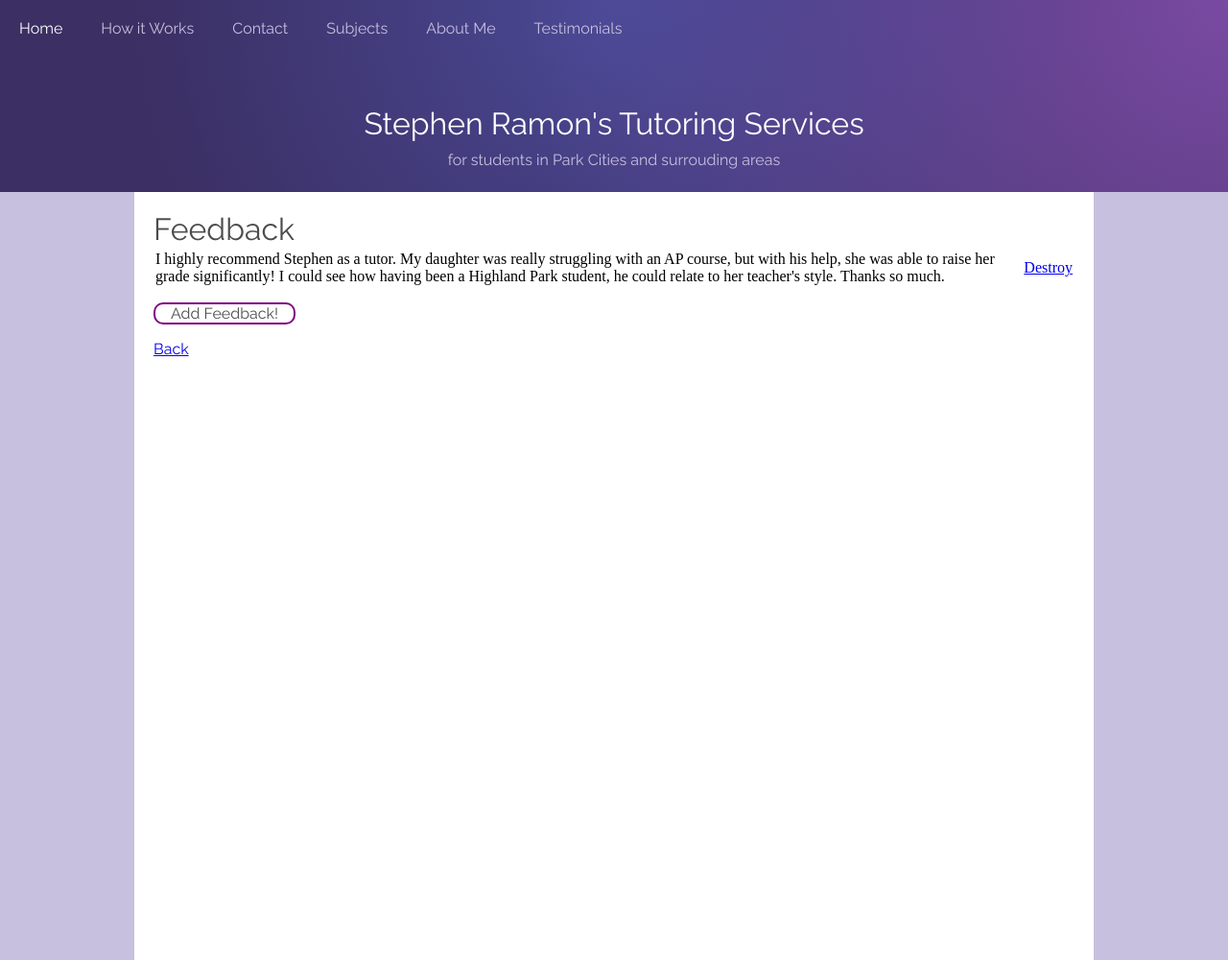
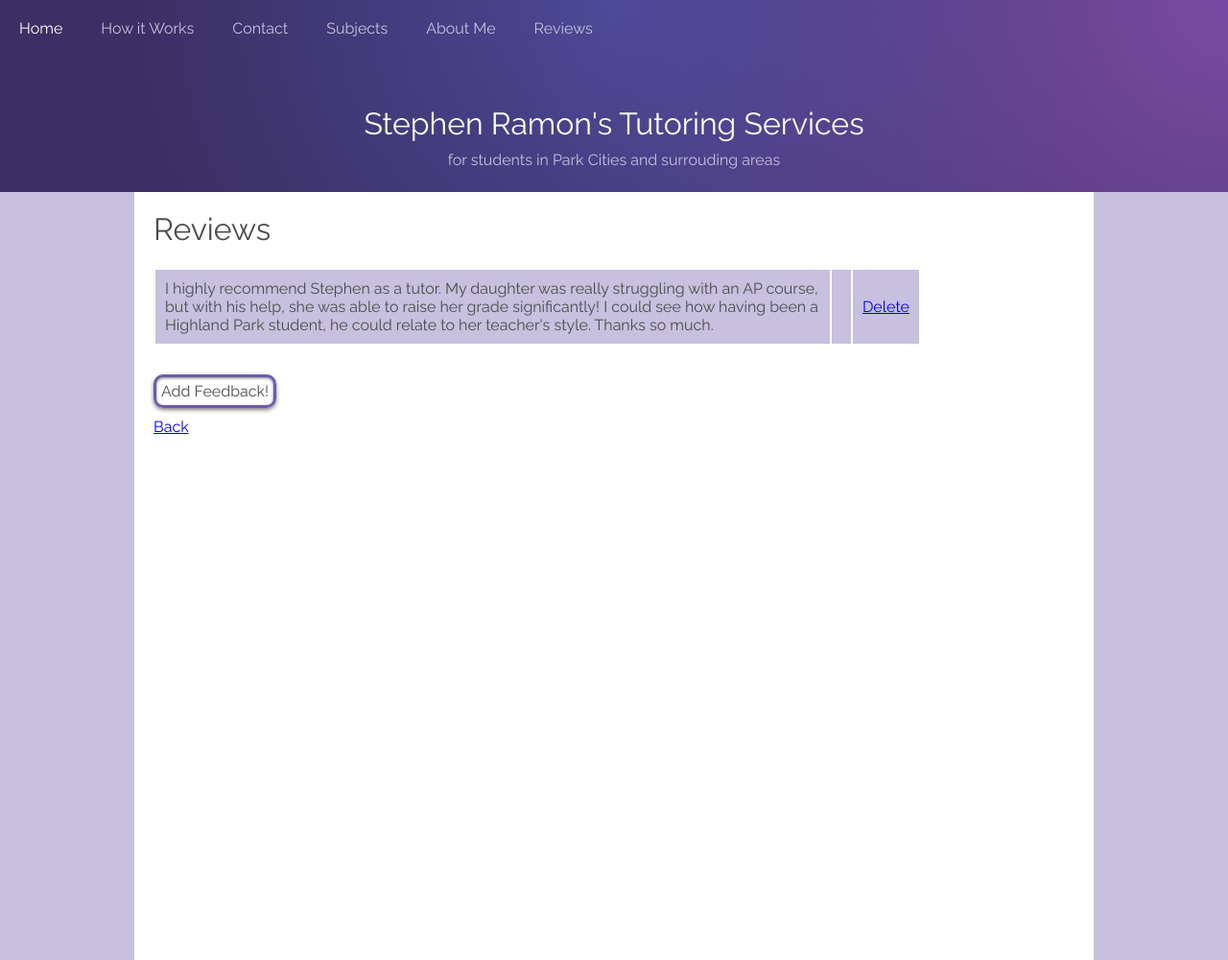
Before and after one commit to mpieces/stephens-tutoring-final, a Rails app: page /testimonials in a window 1280 px wide. Shown: the whole page at 96% size. Run offline with Rails 7, Linux system fonts and the light colour scheme; data comes from the database, SQL or seed files in the repository; style sheets or scripts are compiled from the project's sources; some libraries are stand-ins or nearby versions.

Commit message:
Add css styling to reviews table

```diff
--- a/app/assets/stylesheets/application.css.scss
+++ b/app/assets/stylesheets/application.css.scss
@@ -140,7 +140,7 @@
 }
 
 
-ul, li, p {
+ul, li, p, td {
   font-family: "Raleway", sans-serif;
   color: #4c4c4c;
   font-weight: lighter;
@@ -211,6 +211,10 @@
   padding-top: 20px;
   width: 250px;
   text-align: center;
+}
+
+#howitworks ul {
+  list-style-type: square;
 }
 
 #howitworks li {
@@ -315,6 +319,7 @@
   cursor: auto;
   border-radius: 10px;
 }
+
 .button {
  font-size: 1rem;
   padding-left: 1rem;
@@ -324,19 +329,25 @@
   font-weight: lighter;
   cursor: auto;
   border-radius: 10px;
-  border: 2px solid purple;
+  border: 3px solid #6e5baa;
   text-decoration: none;
-
+  padding: 5px;
+  box-shadow: 0px 2px 4px 0px rgba(0,0,0,0.50), inset 0px 1px 3px 0px rgba(0,0,0,0.50);
 }
 
-#error_explanation {
-  color: red;
-  ul {
-    color: red;
-    margin: 0 0 30px 0;
-    list-style-type: none;
-  }
+.button:hover {
+  background: #3b2f63;
+  color: white;
 }
+
+// #error_explanation {
+//   color: red;
+//   ul {
+//     color: red;
+//     margin: 0 0 30px 0;
+//     list-style-type: none;
+//   }
+// }
 
 
 .alert-alert-success {
@@ -364,3 +375,22 @@
     border-bottom: 1px solid gray;
   }
 }
+
+// REVIEWS PAGE:
+#reviews table {
+  margin-top: 20px;
+  margin-bottom: 20px;
+  width: 800px;
+}
+
+#reviews td {
+  padding: 10px;
+}
+
+#reviews td.name {
+  text-align: right;
+}
+
+.list_line_odd {
+  background-color: #c7c0de;
+}
--- a/app/controllers/testimonials_controller.rb
+++ b/app/controllers/testimonials_controller.rb
@@ -1,6 +1,9 @@
 class TestimonialsController < ApplicationController
+
+  include SessionsHelper
   # before_action :set_testimonial, only: [:show, :edit, :update, :destroy]
-
+  # before_action :admin_user, only: :destroy
+  # before_action :signed_in_user, only: [:index, :new, :create]
   # GET /testimonials
   # GET /testimonials.json
   def index
@@ -30,7 +33,7 @@
 
     respond_to do |format|
       if @testimonial.save
-        format.html { redirect_to testimonials_url, notice: 'Testimonial was successfully created.' }
+        format.html { redirect_to testimonials_url, notice: 'Review was successfully created.' }
         format.json { render :show, status: :created, location: @testimonial }
       else
         format.html { render :new }
@@ -44,7 +47,7 @@
   def update
     respond_to do |format|
       if @testimonial.update(testimonial_params)
-        format.html { redirect_to @testimonial, notice: 'Testimonial was successfully updated.' }
+        format.html { redirect_to @testimonial, notice: 'Review was successfully updated.' }
         format.json { render :show, status: :ok, location: @testimonial }
       else
         format.html { render :edit }
@@ -58,7 +61,7 @@
   def destroy
     Testimonial.find(params[:id]).destroy
     # @testimonial.destroy
-    flash[:success] = "Feedback deleted"
+    flash[:success] = "Review deleted"
     redirect_to testimonials_url
   end
 
--- a/app/helpers/sessions_helper.rb
+++ b/app/helpers/sessions_helper.rb
@@ -11,6 +11,10 @@
   def current_user
     @current_user ||= User.find_by(id: session[:user_id])
   end
+
+  def admin_user
+      redirect_to(root_url) unless current_user.admin?
+    end
 
   # Returns T if user is logged in, F otherwise
   def signed_in?
--- a/app/views/layouts/application.html.erb
+++ b/app/views/layouts/application.html.erb
@@ -20,7 +20,7 @@
       <li><%= link_to "Contact", contact_path %>
       <li><%= link_to "Subjects", subjects_path %>
       <li><%= link_to "About Me", about_path %>
-      <li><%= link_to "Testimonials", testimonials_path %>
+      <li><%= link_to "Reviews", testimonials_path %>
     </ul>
   </div>
 <!-- Right navbar -->
--- a/app/views/testimonials/index.html.erb
+++ b/app/views/testimonials/index.html.erb
@@ -1,6 +1,7 @@
+<div id="reviews">
   <p id="notice"><%= notice %></p>
 
-<h1>Feedback</h1>
+  <h1>Reviews</h1>
 
   <table>
     <thead>
@@ -11,17 +12,17 @@
 
     <tbody>
       <% @testimonials.each do |testimonial| %>
-      <tr>
+        <tr class="<%= cycle('list_line_odd', 'list_line_even') %>">
           <td><%= testimonial.feedback %></td>
-        <td><%= testimonial.name %></td>
+          <td class="name"><%= testimonial.name %></td>
 
-        <td><%= link_to 'Destroy', testimonial, method: :delete, data: { confirm: 'Are you sure?' } %></td>
+           <td><%= link_to 'Delete', testimonial, method: :delete, data: { confirm: 'Are you sure?' } %></td>
 
         </tr>
       <% end %>
     </tbody>
   </table>
-
+</div>
 <br>
 
 <%= link_to 'Add Feedback!', new_testimonial_path, class: "button" %>
```
Also changed, not shown: app/views/testimonials/new.html.erb (+3 -5 lines). Lines whose indentation alone changed are shown as unchanged.
